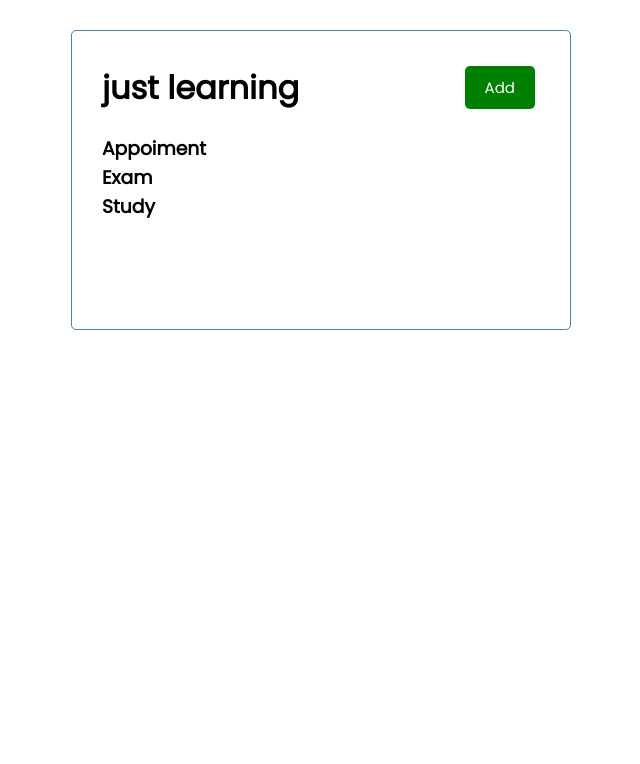
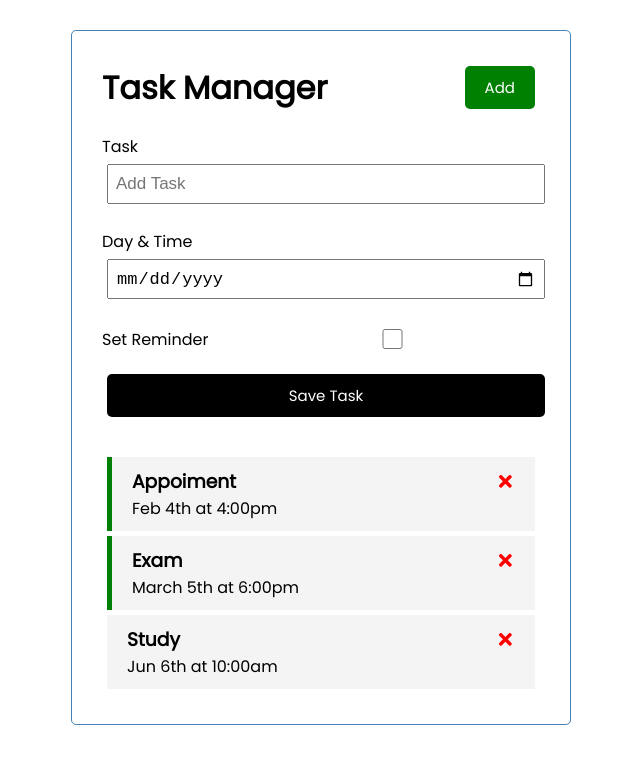
Before and after one commit to AsmaaMoallim/react-task-manager, a React (Create React App) app: page / in a window 1280 px wide. Shown: the top 764 px of the page, without its empty margins (319-959 px from the left). Built offline with nearby package versions, Linux system fonts and the light colour scheme.

Commit message:
new Task-related components

```diff
--- a/package.json
+++ b/package.json
@@ -8,6 +8,7 @@
     "@testing-library/user-event": "^13.5.0",
     "react": "^17.0.2",
     "react-dom": "^17.0.2",
+    "react-icons": "^4.3.1",
     "react-scripts": "5.0.0",
     "web-vitals": "^2.1.3"
   },
--- a/src/App.js
+++ b/src/App.js
@@ -1,10 +1,58 @@
 import Header from "./components/Header";
 import Tasks from "./components/Tasks";
+import { useState } from "react";
+import AddTask from "./components/AddTask";
+
 function App() {
+  const [tasks, setTask] = useState([
+    {
+      id: 1,
+      text: "Appoiment",
+      day: "Feb 4th at 4:00pm",
+      reminder: true,
+    },
+    {
+      id: 2,
+      text: "Exam",
+      day: "March 5th at 6:00pm",
+      reminder: true,
+    },
+    {
+      id: 3,
+      text: "Study",
+      day: "Jun 6th at 10:00am",
+      reminder: false,
+    },
+  ]);
+
+  const handelDelete = (id) => {
+    console.log("Deleting ", id);
+    setTask(tasks.filter((task) => task.id !== id));
+  };
+  const handelRamainder = (id) => {
+    console.log("toggling remainder", id);
+    setTask(
+      tasks.map((task) =>
+        task.id === id ? { ...task, reminder: !task.reminder } : task
+      )
+    );
+  };
+
   return (
     <div className="container">
       <Header />
-      <Tasks />
+
+      <AddTask />
+
+      {tasks.length > 0 ? (
+        <Tasks
+          tasks={tasks}
+          onDelete={handelDelete}
+          onRamainder={handelRamainder}
+        />
+      ) : (
+        "No Tasks Darlling ^_^ l Add some!"
+      )}
     </div>
   );
 }
--- /dev/null
+++ b/src/components/AddTask.jsx
@@ -0,0 +1,41 @@
+import { useState } from "react";
+const AddTask = () => {
+  const [text, setText] = useState("");
+  const [date, setDate] = useState("");
+  const [reminder, setReminder] = useState(false);
+
+  return (
+    <form className="add-form">
+      <div className="form-control">
+        <label> Task </label>
+        <input
+          type="text"
+          placeholder="Add Task"
+          value={text}
+          onChange={(e) => setText(e.target.value)}
+        />
+      </div>
+      <div className="form-control">
+        <label> Day & Time </label>
+        <input
+          type="date"
+          placeholder="Add Day & Time"
+          value={date}
+          onChange={(e) => setDate(e.target.value)}
+        />
+      </div>
+      <div className="form-control form-control-check">
+        <label> Set Reminder </label>
+        <input
+          type="checkbox"
+          value={reminder}
+          onChange={(e) => setReminder(e.currentTarget.checked)}
+        />
+      </div>
+
+      <input type="sumbit" value="Save Task" className="btn btn-block" />
+    </form>
+  );
+};
+
+export default AddTask;
--- a/src/components/Header.jsx
+++ b/src/components/Header.jsx
@@ -19,7 +19,7 @@ const Header = ({ title }) => {
 
 // we can have a default props value if not passed down from the parent to the chiled
 Header.defaultProps = {
-  title: "just learning",
+  title: "Task Manager",
 };
 
 export default Header;
--- /dev/null
+++ b/src/components/Task.jsx
@@ -0,0 +1,22 @@
+import { FaTimes } from "react-icons/fa";
+
+
+const Task = ({ task, onDelete, onRamainder }) => {
+  return (
+    <div
+      className={`task ${task.reminder == true ? "reminder" : ""}`}
+      onDoubleClick={() => onRamainder(task.id)}
+    >
+      <h3>
+        {task.text}
+        <FaTimes
+          style={{ color: "red", cursor: "pointer " }}
+          onClick={() => onDelete(task.id)}
+        />
+      </h3>
+      <p> {task.day} </p>
+    </div>
+  );
+};
+
+export default Task;
--- a/src/components/Tasks.jsx
+++ b/src/components/Tasks.jsx
@@ -1,29 +1,15 @@
-const tasks = [
-  {
-    id: 1,
-    text: "Appoiment",
-    day: "Feb 4th at 4:00pm",
-    reminder: true,
-  },
-  {
-    id: 2,
-    text: "Exam",
-    day: "March 5th at 6:00pm",
-    reminder: true,
-  },
-  {
-    id: 4,
-    text: "Study",
-    day: "Jun 6th at 10:00am",
-    reminder: false,
-  },
-];
+import Task from "./Task";
 
-const Tasks = () => {
+const Tasks = ({ tasks, onDelete, onRamainder }) => {
   return (
     <>
       {tasks.map((t) => (
-        <h3 key={t.id}> {t.text} </h3>
+        <Task
+          key={t.id}
+          task={t}
+          onDelete={onDelete}
+          onRamainder={onRamainder}
+        />
       ))}
     </>
   );
--- a/src/index.css
+++ b/src/index.css
@@ -52,6 +52,7 @@ body {
 .btn-block {
   display: block;
   width: 100%;
+  text-align: center;
 }
 
 .task {
```
Also changed, not shown: 1 other file (tests, documents, lock files or other folders).
